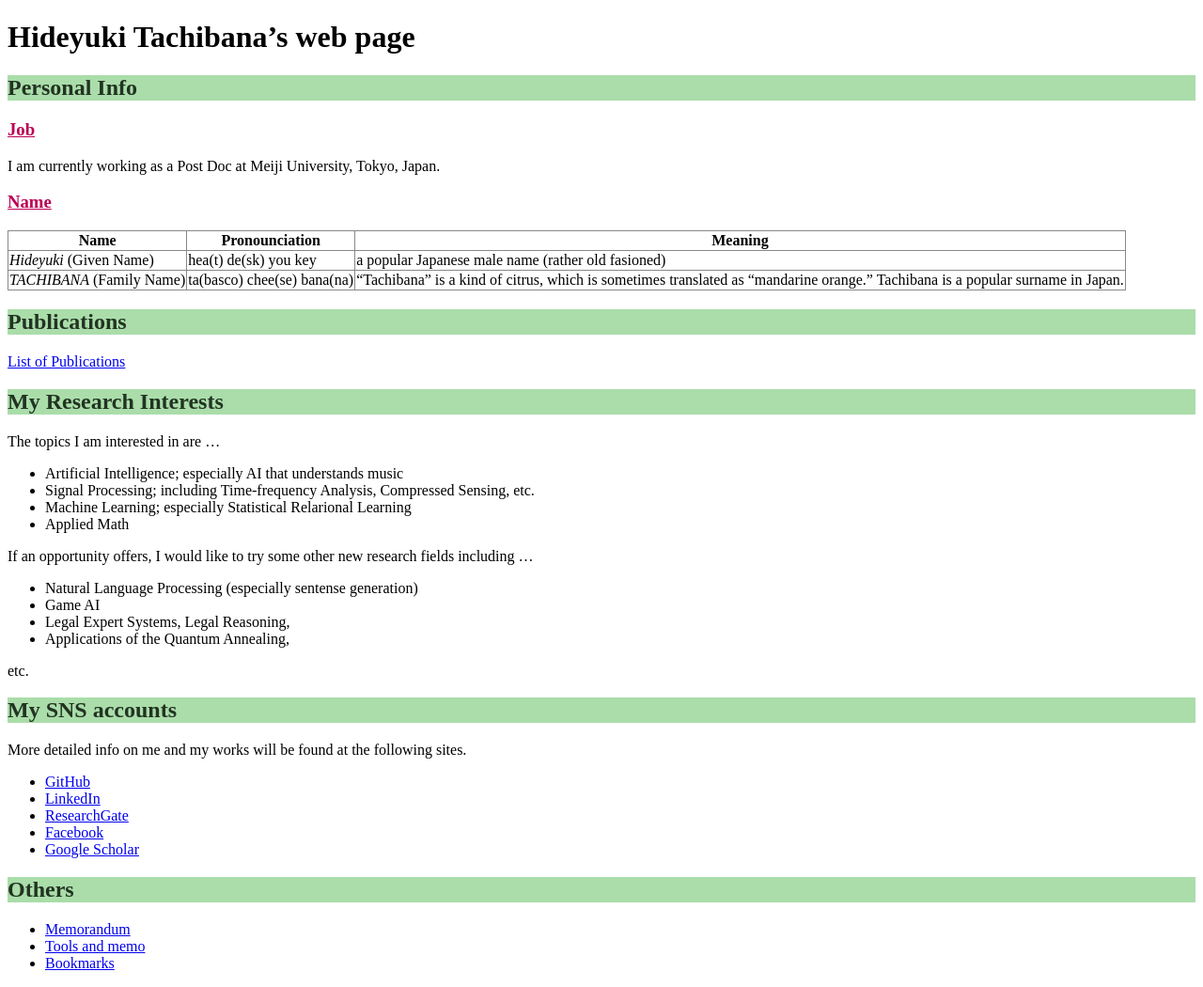
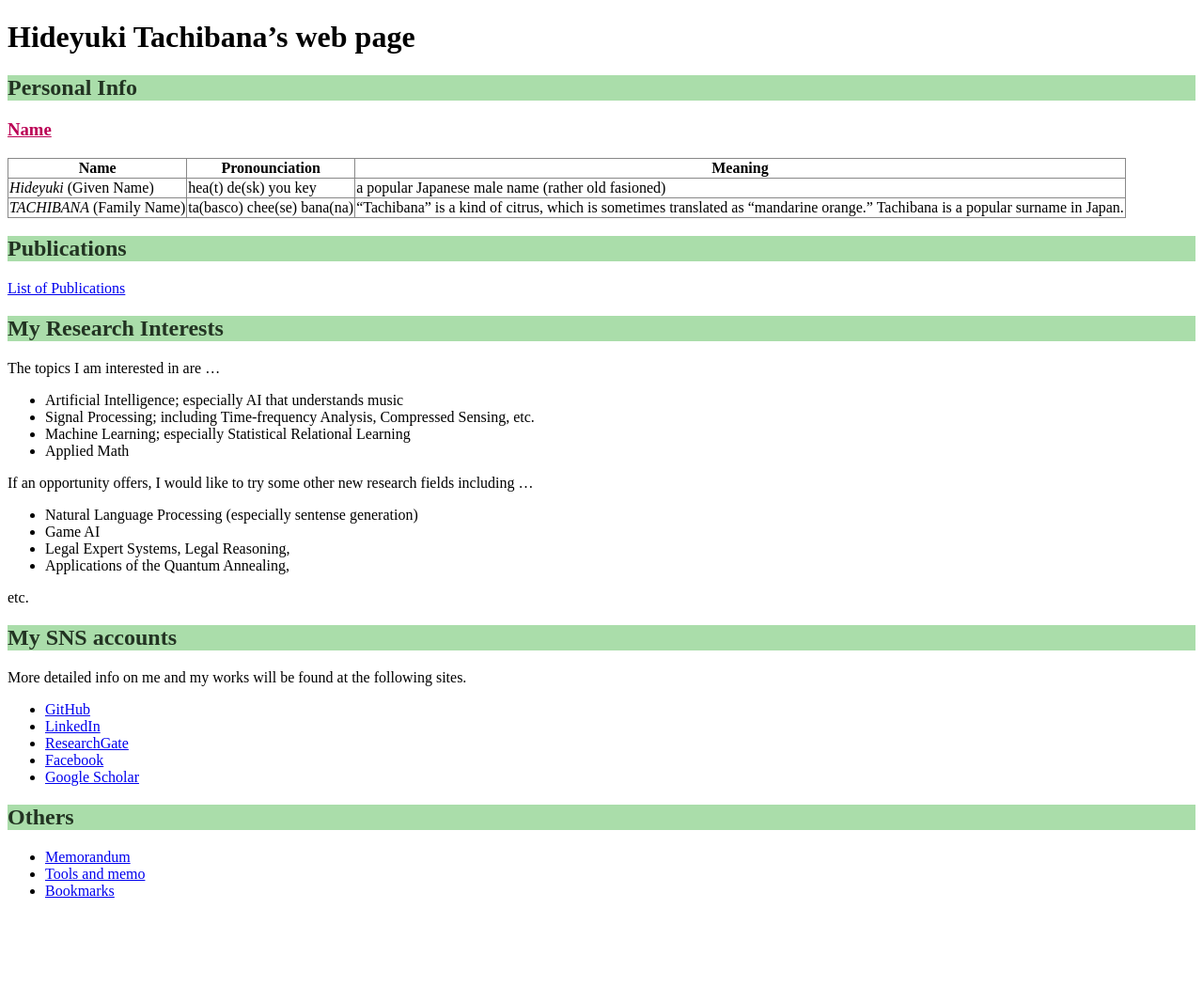
Before and after one commit to tachi-hi/tachi-hi.github.io, a Jekyll site: the page built from index.md, in a window 1280 px wide. Shown: the whole page at 94% size. Built offline with Jekyll 4.4.1, drawn with Linux system fonts in a browser that asks for light colours; after the commit the page ends 973 px from its top, so only the background shows below that.

Commit message:
removed job, and modified a typo

```diff
--- a/index.md
+++ b/index.md
@@ -7,9 +7,6 @@ title: Hideyuki Tachibana's web
 # Hideyuki Tachibana's web page
 
 ## Personal Info
-
-### Job
-I am currently working as a Post Doc at Meiji University, Tokyo, Japan.
 
 ### Name
 
@@ -29,7 +26,7 @@ The topics I am interested in are ...
 
 + Artificial Intelligence; especially AI that understands music
 + Signal Processing; including Time-frequency Analysis, Compressed Sensing, etc.
-+ Machine Learning; especially Statistical Relarional Learning
++ Machine Learning; especially Statistical Relational Learning
 + Applied Math
 
 If an opportunity offers, I would like to try some other new research fields including ...
```
